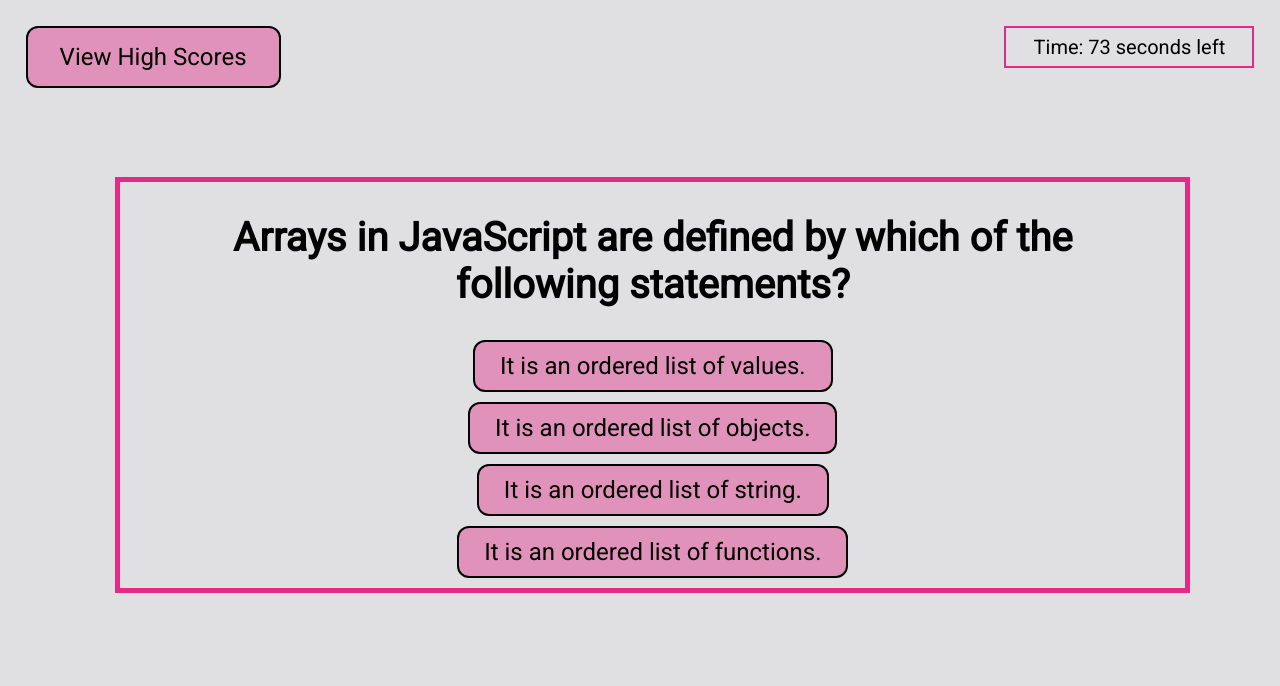
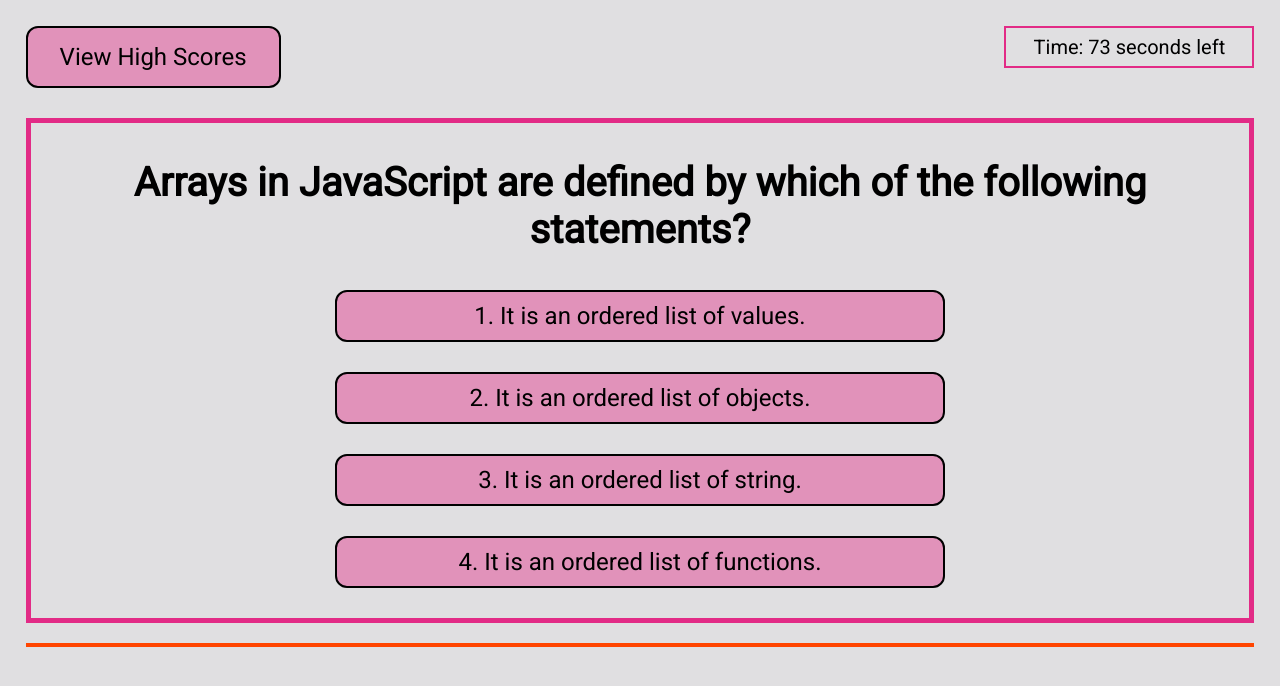
Before and after one commit to KNC2007/TimedCodeQuiz, a plain HTML site: page index.html in a window 1280 px wide. Both pictures are taken after a click on the button "Start Quiz". Drawn offline with Linux system fonts and the light colour scheme.

Commit message:
added correct answer info and looped through array for questions

```diff
--- a/assets/script.js
+++ b/assets/script.js
@@ -1,54 +1,54 @@
 
 var startButton = document.querySelector("#startQuiz");
-// var startQuiz = document.querySelector(#startScreen)
 // var score = 0
 var counter = 75;
 var quizQuestionsEl = document.querySelector("#quizQuestions");
 var answersEl = document.querySelector("#answers");
 var timerEl = document.querySelector("#timer");
 var questionIndex = 0;
+var answerFeedback = document.querySelector("#rightOrWrong");
 
 var quizQuestions = [
   {
     question: "Arrays in JavaScript are defined by which of the following statements?",
     answers: ['It is an ordered list of values.', 'It is an ordered list of objects.', 'It is an ordered list of string.', 'It is an ordered list of functions.'],
 
-    correctAnswer: 0
+    correctAnswer: 'It is an ordered list of values.'
   },
 
   {
     question: "What is JavaScript?",
-    answers: [{'a': 'JavaScript is a scripting language used to make the website interactive.'}, {'b': 'JavaScript is an assembly language used to make the website interactive.'}, {'c': 'JavaScript is a compiled language used to make the website interactive.'}, {'d': 'None of the mentioned.'}],
+    answers: ['JavaScript is a scripting language used to make the website interactive.', 'JavaScript is an assembly language used to make the website interactive.', 'JavaScript is a compiled language used to make the website interactive.', 'None of the mentioned.'],
 
-    correctAnswer: "a"
+    correctAnswer: 'JavaScript is a scripting language used to make the website interactive.'
   },
 
   {
     question: "Which of the following is correct about JavaScript?",
-    answers: [{'a': 'JavaScript is an Object-Based language.'}, {'b': 'JavaScript is Assembly-language.'}, {'c': 'JavaScript is an Object-Oriented language.'}, {'d': 'JavaScript is a High-level language.'}],
+    answers: ['JavaScript is an Object-Based language.', 'JavaScript is Assembly-language.', 'JavaScript is an Object-Oriented language.', 'JavaScript is a High-level language.'],
 
-    correctAnswer: "a"
+    correctAnswer: 'JavaScript is an Object-Based language.'
   },
 
   {
     question: "Which of the following object is the main entry point to all client-side JavaScript features and APIs?",
-    answers: [{'a': 'Position'}, {'b': 'Window'}, {'c': 'Standard'}, {'d': 'Location'}],
+    answers: ['Position', 'Window', 'Standard', 'Location'],
 
-    correctAnswer: "b"
+    correctAnswer: 'Window'
   },
 
   {
     question: "Which of the following can be used to call a JavaScript Code Snippet?",
-    answers: [{'a': 'Function/Method'}, {'b': 'Preprocessor'}, {'c': 'Triggering Event'}, {'d': 'RMI'}],
+    answers: ['Function/Method', 'Preprocessor', 'Triggering Event', 'RMI'],
 
-    correctAnswer: "a"
+    correctAnswer: 'Function/Method'
   },
 
   {
     question: "Where must the script tag must be placed?",
-    answers: [{'a': 'the head tag'}, {'b': 'the head or body'}, {'c': 'the title or head'}, {'d': 'after the body tag'}],
+    answers: ['the head tag', 'the head or body', 'the title or head', 'after the body tag'],
 
-    correctAnswer: "b"
+    correctAnswer: 'the head or body'
   }
 ];
 
@@ -99,9 +99,9 @@ function getNextQuestion() {
     console.log(answerChoice);
     const choiceButton = document.createElement("button");
     choiceButton.setAttribute("class", "choice");
-    choiceButton.setAttribute("data-correct", currentQuestion.correctAnswer);
-    choiceButton.setAttribute("data-index", i);
-    choiceButton.textContent = answerChoice;
+    choiceButton.setAttribute("value", answerChoice);
+    // choiceButton.setAttribute("data-index", i);
+    choiceButton.textContent = i + 1 + ". " + answerChoice;
     answersEl.appendChild(choiceButton);
   }
 }
@@ -113,25 +113,30 @@ answersEl.addEventListener("click", checkAnswer);
 
 function checkAnswer(event) {
   console.log(event.target);
-  if ("data-index" === "data-correct") {
-    alert("Correct!");
-    getNextQuestion();
+  var btnEl = event.target;
+  if (!btnEl.matches(".choice")) {
+    return;
+  }
+  if (btnEl.value !== quizQuestions[questionIndex].correctAnswer) {
+    counter-=10;
+    answerFeedback.removeAttribute("class");
+    answerFeedback.textContent = "Wrong!";
+    timerEl.textContent = counter + " seconds left";
   // // WHEN I answer a question incorrectly
   // // THEN time is subtracted from the clock
   } else {
-    alert("Wrong!");
-    counter = counter-=10;
-    timerEl.textContent = counter + " seconds left";
-    getNextQuestion();
+    answerFeedback.removeAttribute("class");
+    answerFeedback.textContent = "Correct!";
   }
+  // // WHEN all questions are answered or the timer reaches 0
+  // // THEN the game is over
+questionIndex++;
+if (counter <= 0 || questionIndex === quizQuestions.length) {
+  endQuiz();
+  } else {
+  getNextQuestion();
 }
-
-
-
-
-// // WHEN all questions are answered or the timer reaches 0
-// // THEN the game is over
-
+}
 
 
 
@@ -139,6 +144,12 @@ function checkAnswer(event) {
 // // THEN I can save my initials and score
 
 
+function endQuiz() {
+  quizQuestionsEl.innerHTML = "";
+  var highScores = document.getElementById("quizEnd");
+  highScores.removeAttribute("class");
+
+}
 
 
 
--- a/assets/style.css
+++ b/assets/style.css
@@ -4,6 +4,7 @@
     box-sizing: border-box;
     font-family: 'Roboto', sans-serif;
     background-color: #E0DFE1;
+    color: black;
 
 }
 
@@ -28,9 +29,13 @@ header {
 
 .quiz {
     border: rgb(226, 43, 134) solid 5px;
-    position: absolute;
     margin: 7%;
-
+    display: flex;
+    flex-direction: block;
+    text-align: center;
+    width: fit-content;
+    margin: auto;
+    margin-top: 30px;
 }
 
 #viewTimer {
@@ -65,11 +70,11 @@ h1, p {
     transition-duration: 0.4s;
     margin-left: auto;
     margin-right:auto;
-    margin-bottom: 10px;
+    margin-bottom: 30px;
     cursor: help;
 }
 
-.button:hover {
+#startQuiz:hover {
     box-shadow: 0 12px 16px 0 rgba(0,0,0,0.24), 0 17px 50px 0 rgba(0,0,0,0.19);
 }
 
@@ -102,9 +107,27 @@ h1, p {
     transition-duration: 0.4s;
     margin-left: auto;
     margin-right:auto;
-    margin-bottom: 10px;
+    margin-bottom: 30px;
     cursor: help;
-    /* make buttons on top of each other and provide enough space so hover shadow works */
+    width: 50%;
+}
+
+.choice:hover {
+    box-shadow: 0 12px 16px 0 rgba(0,0,0,0.24), 0 17px 50px 0 rgba(0,0,0,0.19);
+}
+
+#rightOrWrong {
+    border-top: solid orangered 4px;
+    color: black;
+    margin-top: 20px;
+    font-size: larger;
+    display: block;
+    margin-left: auto;
+    margin-right: auto;
+    padding-top: 10px;
+
+
+
 }
 
 /* #finalScore {
--- a/index.html
+++ b/index.html
@@ -1,10 +1,11 @@
 <!DOCTYPE html>
 <html lang="en">
+
 <head>
     <meta charset="UTF-8">
     <meta name="viewport" content="width=device-width, initial-scale=1.0">
     <title>Code Quiz!</title>
-    <link rel="stylesheet" href="./assets/style.css"/>
+    <link rel="stylesheet" href="./assets/style.css" />
     <link rel="preconnect" href="https://fonts.googleapis.com">
     <link rel="preconnect" href="https://fonts.gstatic.com" crossorigin>
     <link href="https://fonts.googleapis.com/css2?family=Roboto&display=swap" rel="stylesheet">
@@ -37,7 +38,8 @@
             <!-- start screen of quiz -->
             <div id="startScreen">
                 <h1> Coding Quiz Challenge </h1>
-                <p>Try to answer the following code-related questions within the time limit. Keep in mind that incorrect answers till penalize your score/time by ten seconds!</p>
+                <p>Try to answer the following code-related questions within the time limit. Keep in mind that incorrect
+                    answers till penalize your score/time by ten seconds!</p>
                 <button id="startQuiz">Start Quiz</button>
             </div>
 
@@ -47,16 +49,24 @@
                 <div id="answers"></div>
             </div>
 
-            <!-- enter your initials section to save score -->
+            <!-- quiz end and enter high score -->
             <div class="hide" id="quizEnd">
                 <h1>All done!</h1>
                 <p>Your final score is: <span id="finalScore"></span></p>
-                <p>Enter initials: <input id="initials" type="text" maxlength="4"/></p>
+                <p>Enter initials: <input id="initials" type="text" maxlength="4" /></p>
                 <button id="saveScoreBtn">Submit</button>
             </div>
 
         </main>
+
+        <section>
+            <div class="hide"  id="rightOrWrong"></div>
+        </section>
+
+
+
     </div>
 </body>
+
 </html>
 <script src="./assets/script.js"></script>
```
